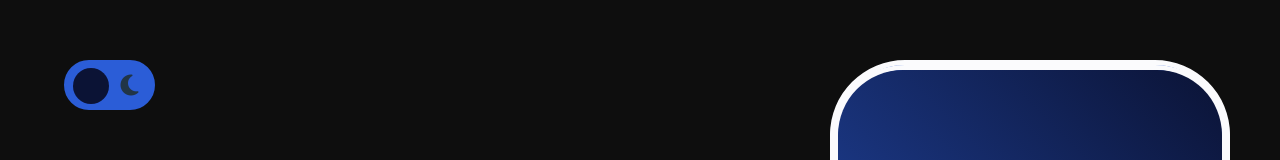
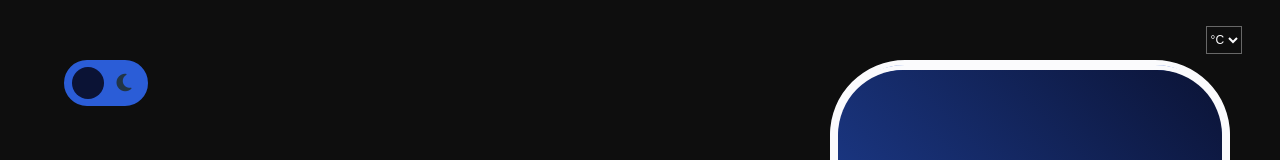
Before and after one commit to erikajdavid/my-weather-app, a React (Vite) app: page / in a window 1280 px wide. Shown: the top 160 px of the page. Built offline with nearby package versions, Linux system fonts and the light colour scheme.

Commit message:
created select temp unit component and initialized styling

```diff
--- a/src/App.css
+++ b/src/App.css
@@ -338,7 +338,7 @@ input {
 }
 
 .modes i {
-    font-size: 1.5rem;
+    font-size: 1.25rem;
     cursor: pointer;
 }
 
@@ -355,8 +355,8 @@ input {
     top: 12%;
     left: 8%;
     background-color: var(--darkbluen);
-    width: 2.25rem;
-    height: 2.25rem;
+    width: 2rem;
+    height: 2rem;
     border-radius: 2rem;
     transition: 0.4s ease-in;
 }
@@ -364,3 +364,23 @@ input {
 .day .slider {
     background-color: var(--lightblued);
 }
+
+.units {
+    position: absolute;
+    top: 3%;
+    right: 3%;
+}
+
+select {
+    height: 1.75rem;
+    font-size: 0.75rem;
+    background-color: var(--black);
+    color: var(--white);
+    border: 1.5px solid rgb(103, 103, 103);
+}
+
+.day select {
+    background-color: var(--white);
+    color: var(--lightblued);
+    border: 1.5px solid var(--lightblued);
+}
--- a/src/App.jsx
+++ b/src/App.jsx
@@ -1,5 +1,6 @@
 import { useState, useEffect } from 'react';
 import ThemeBar from './ThemeBar';
+import SelectUnits from './SelectUnits';
 import Header from './Header';
 import WeatherData from './WeatherData';
 import Footer from './Footer';
@@ -50,6 +51,7 @@ function App() {
 
   return (
     <div className={`App ${darkMode ? 'night' : 'day'}`}>
+      <SelectUnits />
       <div className="wrapper">
         <ThemeBar handleToggleTheme={handleToggleTheme} darkMode={darkMode} />
         <div className="mainContainer">
--- /dev/null
+++ b/src/SelectUnits.jsx
@@ -0,0 +1,13 @@
+const SelectUnits = () => {
+    return (
+    <form action="#" method="#" className="units" name="units">
+        <label htmlFor="selectUnits"></label>
+            <select id="selectUnits" name="selectUnits">
+            <option value="celcius" defaultValue>°C</option>
+            <option value="farenheit">F</option>
+        </select>
+    </form>
+    )
+}
+
+export default SelectUnits;
```
